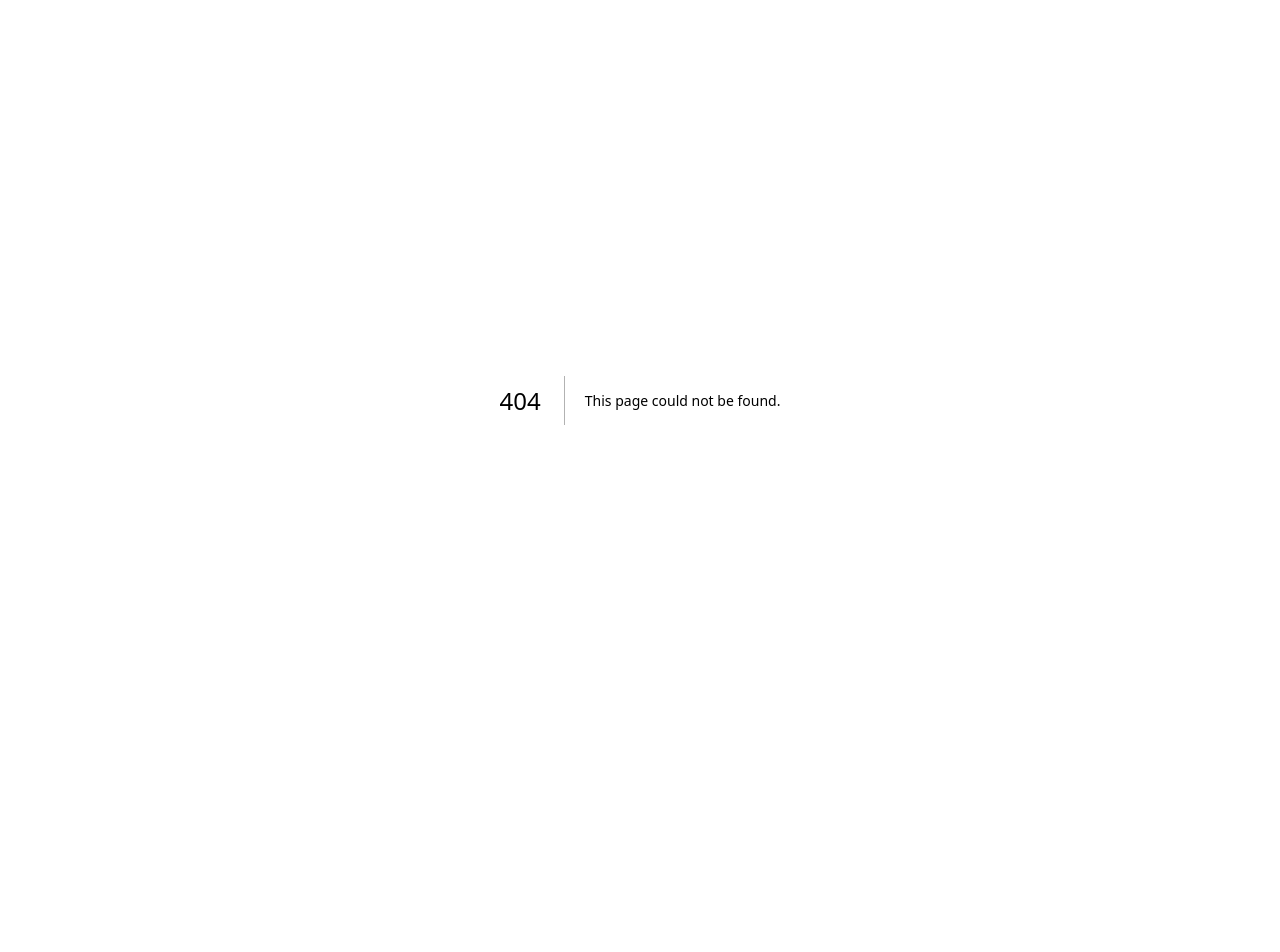
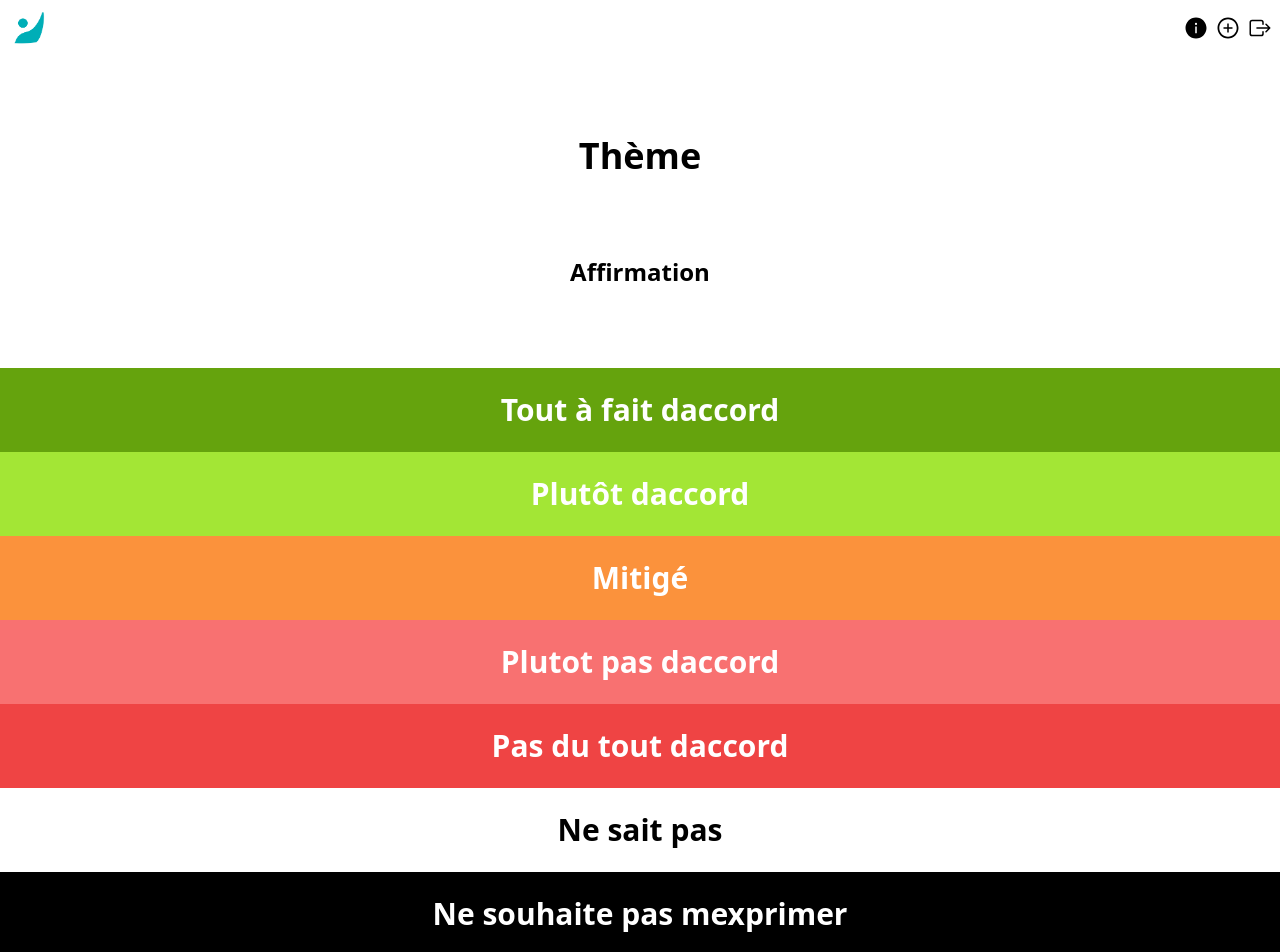
Before and after one commit to Mistrale94/color-vote, a Next.js app: page /quizAnswer in a window 1280 px wide. Before the commit this address had no page. Shown: the top 952 px of the page. Before the commit the page ends 800 px from the top, so only its background shows below. Built offline with nearby package versions, Linux system fonts and the light colour scheme.

Commit message:
new page J,K,L

```diff
--- /dev/null
+++ b/pages/launchSession.jsx
@@ -0,0 +1,21 @@
+//launchSession.jsx
+
+import React from "react";
+import Navbar from "../components/Navbar";
+
+export default function launchSession() {
+  return (
+    <>
+      <Navbar />
+      <div className="min-h-screen flex flex-col justify-evenly items-center justify-items-center content-center">
+        <div className="flex flex-col items-center justify-center justify-items-center">
+          <p className="text-6xl mb-20">Session : 0810</p>
+          <p className="text-3xl font-light text-gray-500">9 / 15</p>
+        </div>
+        <button className="bg-cyan-500 py-5 px-10 rounded-full text-white font-bold text-1xl">
+          Commencer la session
+        </button>
+      </div>
+    </>
+  );
+}
--- /dev/null
+++ b/pages/quizAnswer.jsx
@@ -0,0 +1,45 @@
+//quizAnswer.jsx
+
+import React from "react";
+import Navbar from "../components/Navbar";
+
+export default function quizAnswer() {
+  return (
+    <>
+      <Navbar />
+
+      <div
+        className="flex flex-col
+      items-center min-h-screen"
+      >
+        <h1 className="font-bold text-4xl py-20">Thème</h1>
+
+        <h2 className="font-bold text-2xl pb-20">Affirmation</h2>
+
+        <div className="text-center font-bold min-w-full text-3xl">
+          <div className="py-6 bg-lime-600 text-white">
+            <p>Tout à fait daccord</p>
+          </div>
+          <div className="py-6 bg-lime-400 text-white">
+            <p className="">Plutôt daccord</p>
+          </div>
+          <div className="py-6 bg-orange-400 text-white">
+            <p>Mitigé</p>
+          </div>
+          <div className="py-6 bg-red-400 text-white">
+            <p>Plutot pas daccord</p>
+          </div>
+          <div className="py-6 bg-red-500 text-white">
+            <p>Pas du tout daccord</p>
+          </div>
+          <div className="py-6 bg-white">
+            <p>Ne sait pas</p>
+          </div>
+          <div className="py-6 bg-black text-white">
+            <p>Ne souhaite pas mexprimer</p>
+          </div>
+        </div>
+      </div>
+    </>
+  );
+}
--- /dev/null
+++ b/pages/sessionInfo.jsx
@@ -0,0 +1,34 @@
+//sessionInfo.jsx
+
+import React from "react";
+import Navbar from "../components/Navbar";
+import { AiOutlineCheck } from "react-icons/ai";
+
+export default function sessionInfo() {
+  return (
+    <>
+      <Navbar />
+      <div className="min-h-screen bg-zinc-700 text-white flex flex-col pt-20">
+        <div className="border-b-2 border-b-white py-3 px-3 mx-20 justify-between flex">
+          <p className="text-3xl">Jean</p>
+          <AiOutlineCheck className="text-cyan-500 font-bold text-3xl"></AiOutlineCheck>
+        </div>
+
+        <div className="border-b-2 border-b-white py-3 px-3 mx-20 flex justify-between">
+          <p className="text-3xl">Paul</p>
+          <AiOutlineCheck className="text-cyan-500 font-bold text-3xl"></AiOutlineCheck>
+        </div>
+
+        <div className="border-b-2 border-b-white py-3 px-3 mx-20 flex justify-between">
+          <p className="text-3xl">Gauthier</p>
+          <AiOutlineCheck className="text-cyan-500 font-bold text-3xl"></AiOutlineCheck>
+        </div>
+
+        <div className="border-b-2 border-b-white py-3 px-3 mx-20 flex justify-between">
+          <p className="text-3xl">Gégé</p>
+          <AiOutlineCheck className="text-cyan-500 font-bold text-3xl"></AiOutlineCheck>
+        </div>
+      </div>
+    </>
+  );
+}
--- /dev/null
+++ b/pages/sessionTracker.jsx
@@ -0,0 +1,25 @@
+//sessionTracking.jsx
+
+import React from "react";
+import Navbar from "../components/Navbar";
+
+export default function sessionTracking() {
+  return (
+    <>
+      <Navbar />
+      <div className="min-h-screen flex flex-col justify-evenly items-center">
+        <h1 className="font-bold text-6xl">Thème</h1>
+        <h2 className="text-6xl font-light">Affirmation</h2>
+        <p className="text-6xl font-light text-gray-500">9 / 15</p>
+        <div className="flex flex-col">
+          <button className="py-5 px-10 rounded-full border-solid border-2 mb-10 border-cyan-500 text-cyan-500 text-1xl">
+            Question suivante
+          </button>
+          <button className="bg-cyan-500 py-5 px-10 rounded-full text-white font-bold text-1xl">
+            Terminer la session
+          </button>
+        </div>
+      </div>
+    </>
+  );
+}
```
